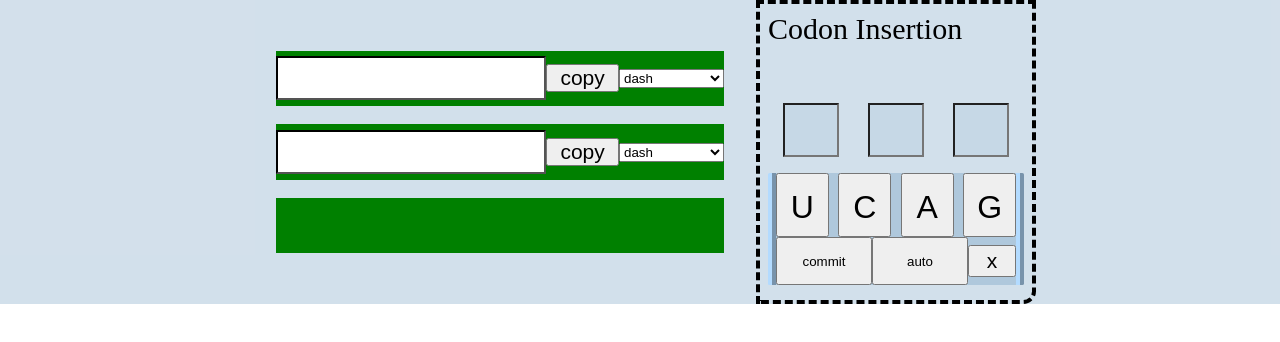
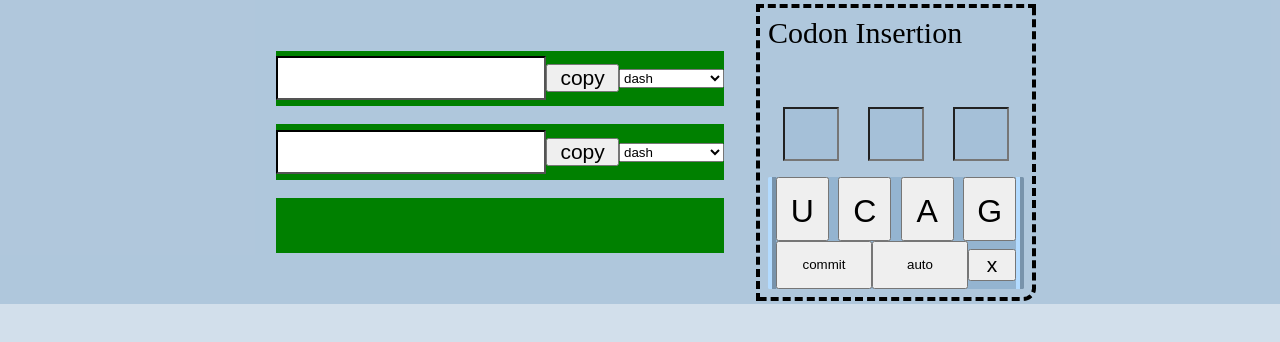
Before and after one commit to Aborgen/decode-codon, a Vue app: page / in a window 1280 px wide. Shown: the top 342 px of the page. Built offline with nearby package versions, Linux system fonts and the light colour scheme.

Commit message:
Update styling in main App component

```diff
--- a/src/App.vue
+++ b/src/App.vue
@@ -40,12 +40,12 @@ export default {
 
 <style>
 html, body {
+  background: #3571a638;
   margin: 0;
   padding: 0;
 }
 
 .app {
-  background: #3571a638;
   display: flex;
   justify-content: center;
   align-items: center;
@@ -55,10 +55,10 @@ html, body {
 }
 
 .app-container {
-  width: 70%;
+  flex: 0 0 70%;
   display: flex;
   flex-flow: row nowrap;
   justify-content: center;
-  align-items: space-around;
+  align-items: center;
 }
 </style>
```
